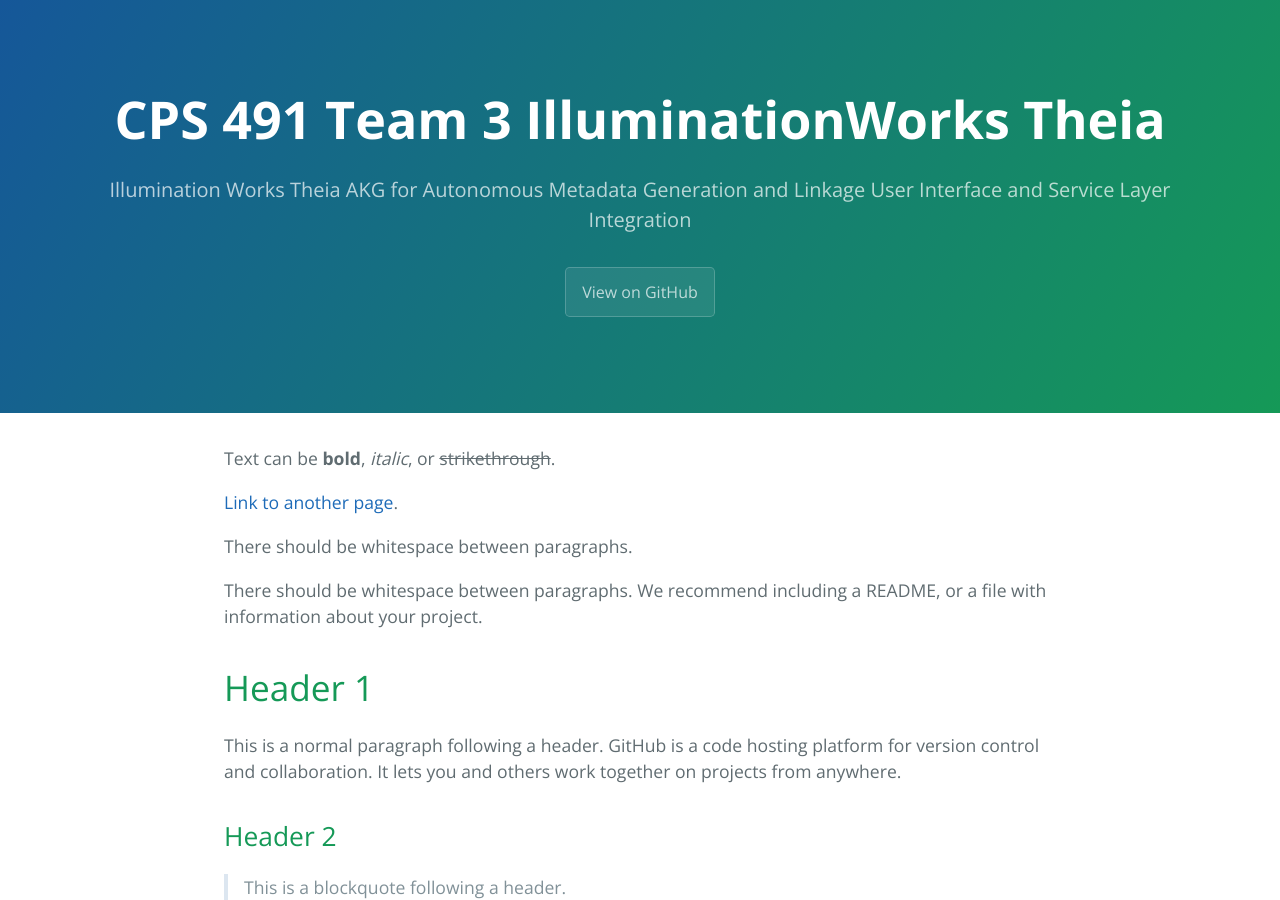
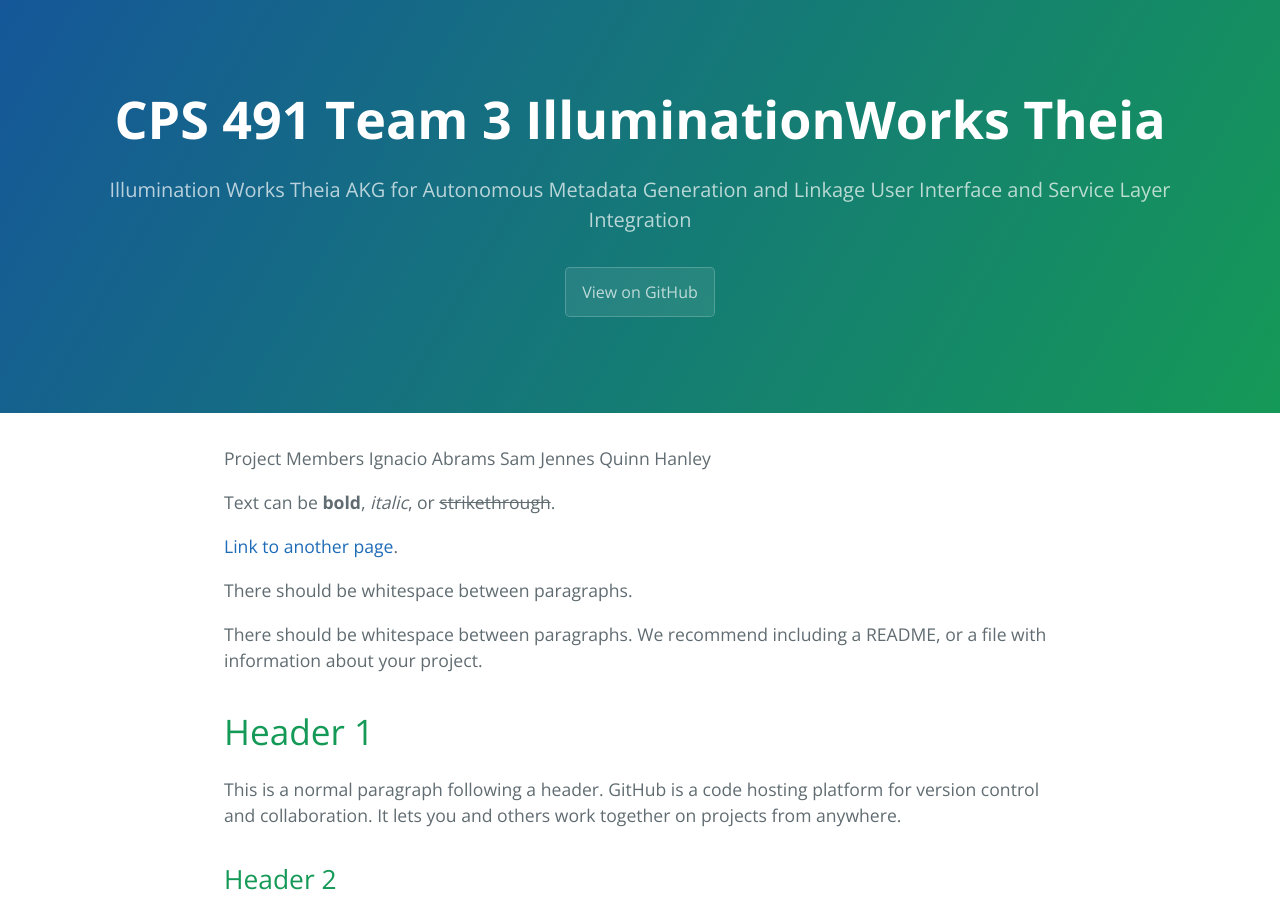
Before and after one commit to UD-CPS491-24S-Team/Team03-IlluminationWorks-Public, a Jekyll site: the page built from index.md, in a window 1280 px wide and 900 px high. Built offline with Jekyll 4.4.1, drawn with Linux system fonts in a browser that asks for light colours.

Commit message:
theme update

```diff
--- a/index.md
+++ b/index.md
@@ -1,6 +1,11 @@
 ---
 layout: default
 ---
+
+Project Members
+Ignacio Abrams
+Sam Jennes
+Quinn Hanley
 
 Text can be **bold**, _italic_, or ~~strikethrough~~.
 
```
